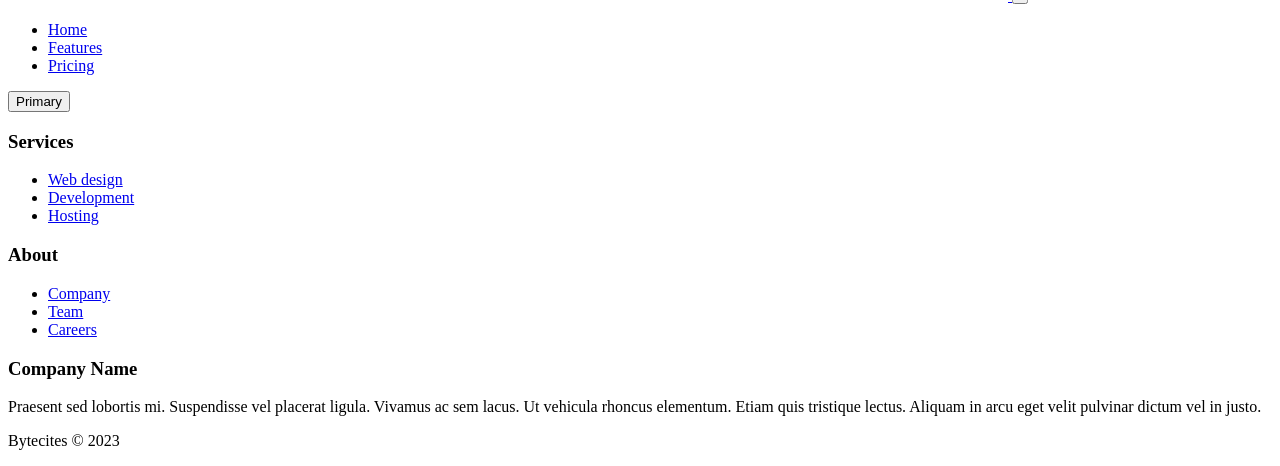
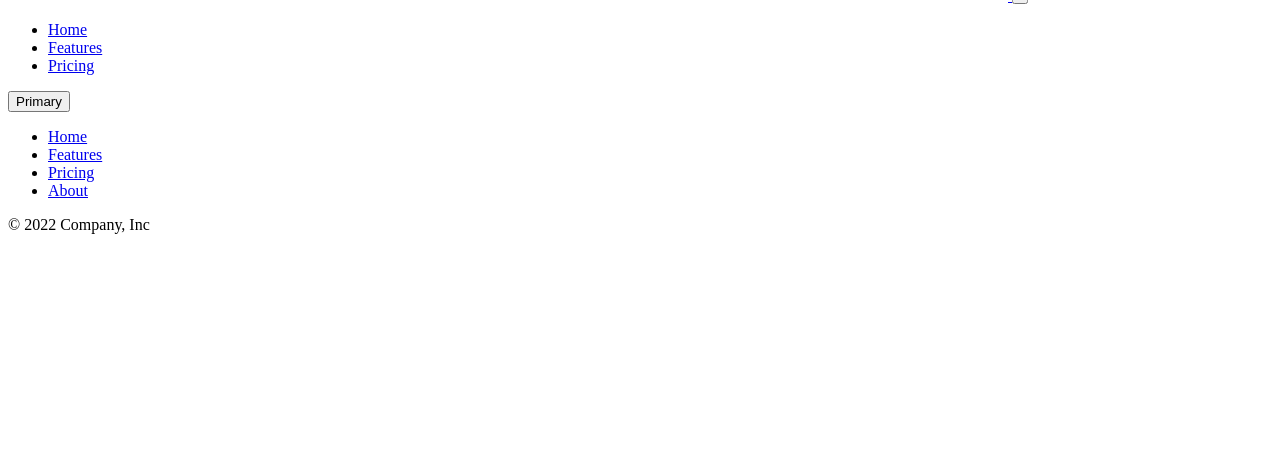
Before and after one commit to jimasr/bytecites, a Symfony app: template templates/home/index.html.twig in a window 1280 px wide. Shown: the part 630-1096 px from the top of the page. After the commit the page ends 864 px from the top, so only its background shows below. Run offline with Twig, Linux system fonts and the light colour scheme; the template is opened without the code that fills it, so the values that code supplies are empty; some libraries are stand-ins or nearby versions.

Commit message:
Add proper design for nav

```diff
--- a/templates/base/footer.html.twig
+++ b/templates/base/footer.html.twig
@@ -1,30 +1,9 @@
-<div class="footer-dark">
-	<footer>
-		<div class="container">
-			<div class="row">
-				<div class="col-sm-6 col-md-3 item">
-					<h3>Services</h3>
-					<ul>
-						<li><a href="#">Web design</a></li>
-						<li><a href="#">Development</a></li>
-						<li><a href="#">Hosting</a></li>
-					</ul>
-				</div>
-				<div class="col-sm-6 col-md-3 item">
-					<h3>About</h3>
-					<ul>
-						<li><a href="#">Company</a></li>
-						<li><a href="#">Team</a></li>
-						<li><a href="#">Careers</a></li>
-					</ul>
-				</div>
-				<div class="col-md-6 item text">
-					<h3>Company Name</h3>
-					<p>Praesent sed lobortis mi. Suspendisse vel placerat ligula. Vivamus ac sem lacus. Ut vehicula rhoncus elementum. Etiam quis tristique lectus. Aliquam in arcu eget velit pulvinar dictum vel in justo.</p>
-				</div>
-				<div class="col item social"><a href="#"><i class="icon ion-social-facebook"></i></a><a href="#"><i class="icon ion-social-twitter"></i></a><a href="#"><i class="icon ion-social-snapchat"></i></a><a href="#"><i class="icon ion-social-instagram"></i></a></div>
-			</div>
-			<p class="copyright">Bytecites © 2023</p>
-		</div>
-	</footer>
-</div>
+  <footer class="py-3 my-4">
+	<ul class="nav justify-content-center border-bottom pb-3 mb-3">
+	  	<li class="nav-item"><a href="#" class="nav-link px-2 text-muted">Home</a></li>
+		<li class="nav-item"><a href="#" class="nav-link px-2 text-muted">Features</a></li>
+		<li class="nav-item"><a href="#" class="nav-link px-2 text-muted">Pricing</a></li>
+		<li class="nav-item"><a href="#" class="nav-link px-2 text-muted">About</a></li>
+	</ul>
+	<p class="text-center text-muted">&copy; 2022 Company, Inc</p>
+  </footer>
--- a/templates/base/header.html.twig
+++ b/templates/base/header.html.twig
@@ -21,6 +21,5 @@
 				</li>
 			</ul>
 		</div>
-
 	</nav>
 </header>
```
